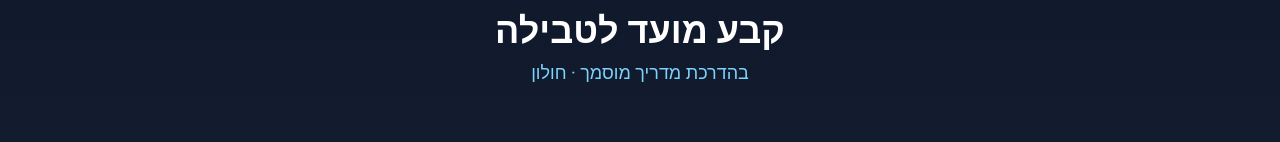
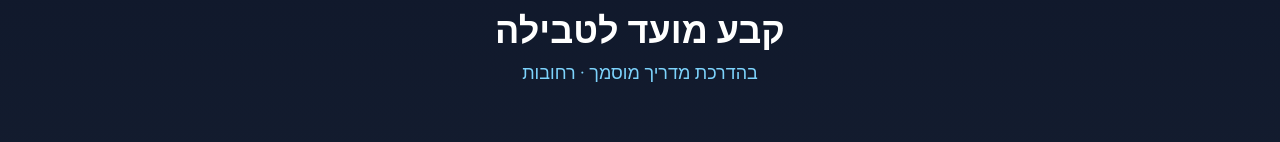
Before and after one commit to ritzabilu-jpg/ICING, a Next.js app: page /immersion in a window 1280 px wide. Shown: the part 189-331 px from the top of the page. Built offline with nearby package versions, Linux system fonts and the light colour scheme; no server answers; what tailwindcss-rtl would draw is missing.

Commit message:
Fix address: replace חולון with רחובות throughout the site

```diff
--- a/src/app/contact/page.tsx
+++ b/src/app/contact/page.tsx
@@ -185,7 +185,7 @@ export default function ContactPage() {
                   08-9310715
                 </a>
               </p>
-              <p>סירני 52, חולון</p>
+              <p>סירני 52, רחובות</p>
             </div>
           </form>
         )}
--- a/src/app/immersion/page.tsx
+++ b/src/app/immersion/page.tsx
@@ -312,7 +312,7 @@ export default function ImmersionPage() {
       <div className="text-center py-14 px-4">
         <div className="text-5xl mb-4">🧊</div>
         <h1 className="text-4xl font-black text-white mb-2">קבע מועד לטבילה</h1>
-        <p className="text-ice-300 text-lg">בהדרכת מדריך מוסמך · חולון</p>
+        <p className="text-ice-300 text-lg">בהדרכת מדריך מוסמך · רחובות</p>
       </div>
 
       <div className="max-w-3xl mx-auto px-4 pb-16 space-y-8">
--- a/src/components/booking/BookingForm.tsx
+++ b/src/components/booking/BookingForm.tsx
@@ -193,7 +193,7 @@ export default function BookingForm({ workshop, onBack }: BookingFormProps) {
               <input
                 {...register('city')}
                 type="text"
-                placeholder="תל אביב, חולון..."
+                placeholder="תל אביב, רחובות..."
                 className="input-field"
                 autoComplete="address-level2"
               />
```
